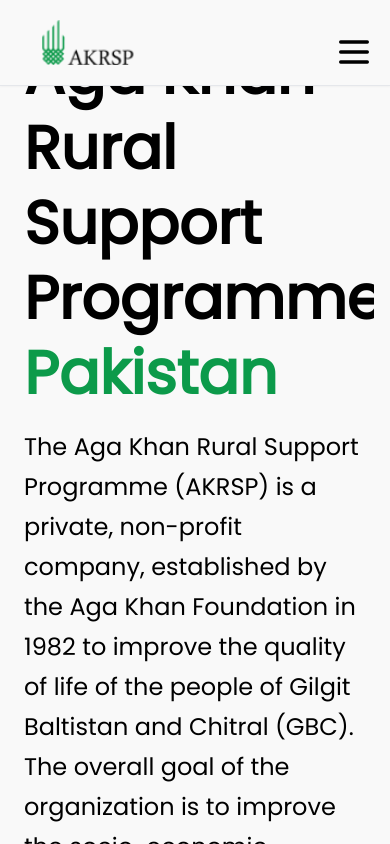
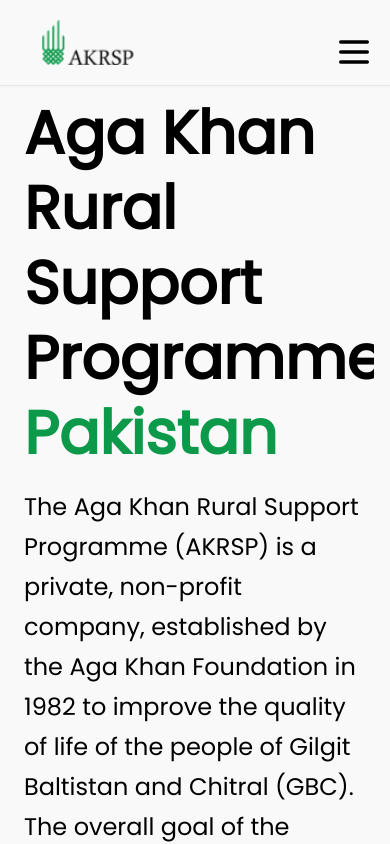
Before and after one commit to AyazAslam101/AKRSP, a Next.js app: page / in a window 390 px wide. Shown: the top 844 px of the page. Built offline with nearby package versions, Linux system fonts and the light colour scheme.

Commit message:
changes in header

```diff
--- a/components/Header/Header.tsx
+++ b/components/Header/Header.tsx
@@ -4,7 +4,7 @@
   return (
     <>
       <div className="programes-container lg:container sm:container md:container md:px-2 lg:px-0 px-4">
-      <div className="py-5 px-2 mx-auto overflow-hidden sm:px:2 programes-container lg:pt-20 md:pt-20 sm:pt-20">
+      <div className="py-5 px-2 mx-auto overflow-hidden sm:px:2 programes-container lg:pt-20 md:pt-20 sm:pt-20 pt-20">
         <div className="lg:grid lg:grid-cols-2 sm:block md:block block gap-20">
           <div className="lg:mt-32 md:10 sm:mt-10 mt-4">
             <h2 className="text-6xl font-bold leading-tight text-black">
```
